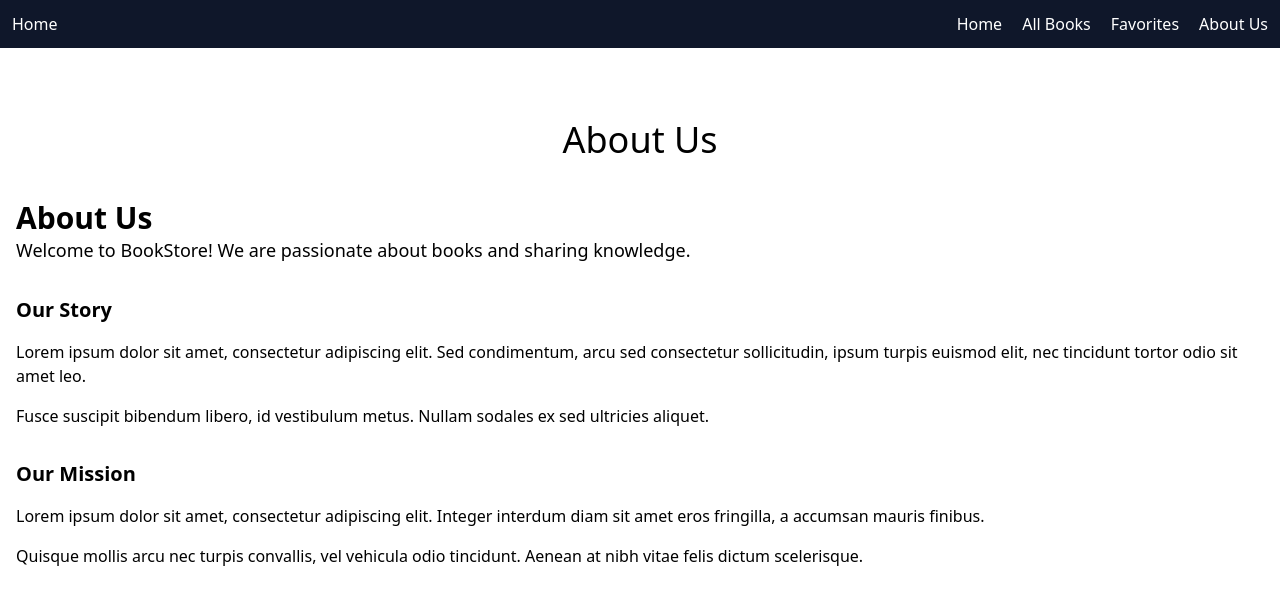
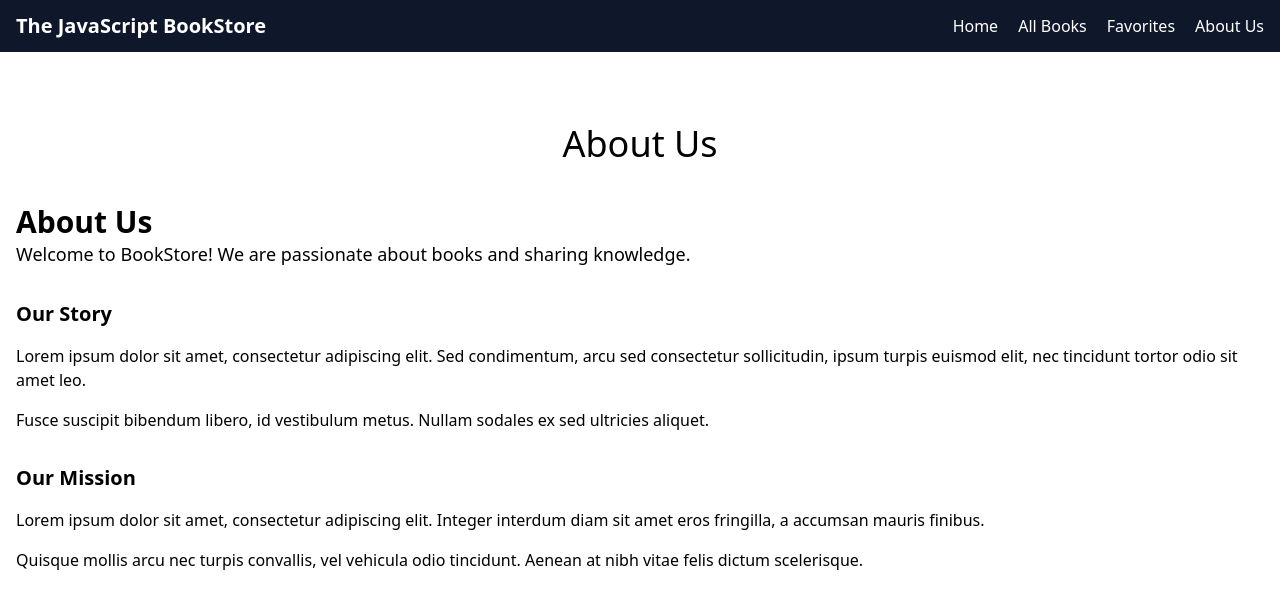
Before and after one commit to WLemmy/Book-Store-App, a React (Create React App) app: page /about-us in a window 1280 px wide. Shown: the top 608 px of the page. Built offline with nearby package versions, Linux system fonts and the light colour scheme.

Commit message:
Stylying the navbar

```diff
--- a/src/components/Navbar.jsx
+++ b/src/components/Navbar.jsx
@@ -1,36 +1,32 @@
-import { Link } from "react-router-dom"
+import React from "react";
+import { Link } from "react-router-dom";
 
 const Navbar = () => {
   return (
     <nav className="bg-slate-900 text-white">
-        <div className="container mx-auto max-w-7xl flex gap-5 justify-between">
-            <div className="p-3">
-                <Link to = "/">Home</Link>
+      <div className="container mx-auto max-w-7xl flex justify-between items-center py-3 px-4">
+        <div>
+          <Link to="/" className="text-xl font-bold">The JavaScript BookStore</Link>
         </div>
-
         <div>
-                <ul className="flex gap-5 p-3">
+          <ul className="flex gap-5">
             <li>
-                        <Link to="/">Home</Link>
+              <Link to="/" className="hover:text-gray-300">Home</Link>
             </li>
-
             <li>
-                        <Link to="/all-books">All Books</Link>
+              <Link to="/all-books" className="hover:text-gray-300">All Books</Link>
             </li>
-
             <li>
-                        <Link to="/favorites">Favorites</Link>
+              <Link to="/favorites" className="hover:text-gray-300">Favorites</Link>
             </li>
-
             <li>
-                        <Link to="/about-us">About Us</Link>
+              <Link to="/about-us" className="hover:text-gray-300">About Us</Link>
             </li>
           </ul>
         </div>
       </div>
     </nav>
+  );
+};
 
-  )
-}
-
-export default Navbar
+export default Navbar;
```
Lines whose indentation alone changed are shown as unchanged.
